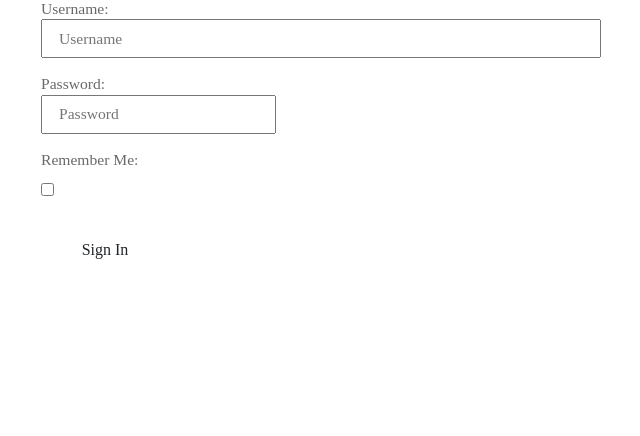
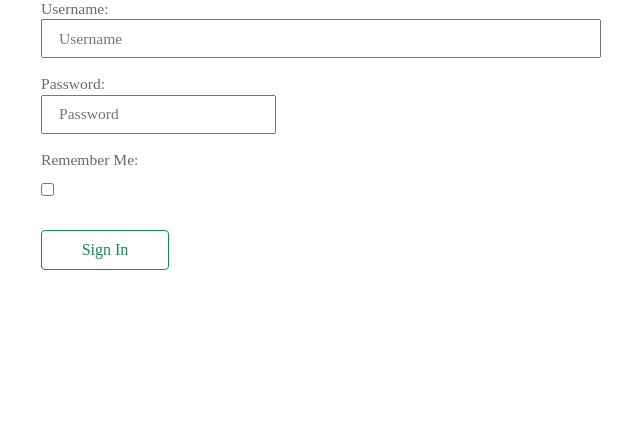
Before and after one commit to DaveTrev/p4-Django-diary, a Django app: page /accounts/login/ in a window 1280 px wide. Shown: the part 253-689 px from the top of the page, without its empty margins (247-887 px from the left). Run offline with Django 3.2, Linux system fonts and the light colour scheme; some libraries are stand-ins or nearby versions; some web fonts are replaced.

Commit message:
added styling to login/reg buttons, added to readme

```diff
--- a/templates/account/login.html
+++ b/templates/account/login.html
@@ -24,7 +24,7 @@
         {% if redirect_field_value %}
         <input type="hidden" name="{{ redirect_field_name }}" value="{{ redirect_field_value }}" />
         {% endif %}
-        <button class="btn btn-signup right" type="submit">{% trans "Sign In" %}</button>
+        <button  class="btn btn-outline-success" type="submit">{% trans "Sign In" %}</button>
       </form>
     </div>
   </div>
--- a/templates/account/signup.html
+++ b/templates/account/signup.html
@@ -15,7 +15,7 @@
   {% if redirect_field_value %}
   <input type="hidden" name="{{ redirect_field_name }}" value="{{ redirect_field_value }}" />
   {% endif %}
-  <button type="submit">{% trans "Sign Up" %} &raquo;</button>
+  <button  class="btn btn-outline-success" type="submit">{% trans "Sign Up" %} &raquo;</button>
 </form>
 
 {% endblock %}
```
Also changed, not shown: README.md.
